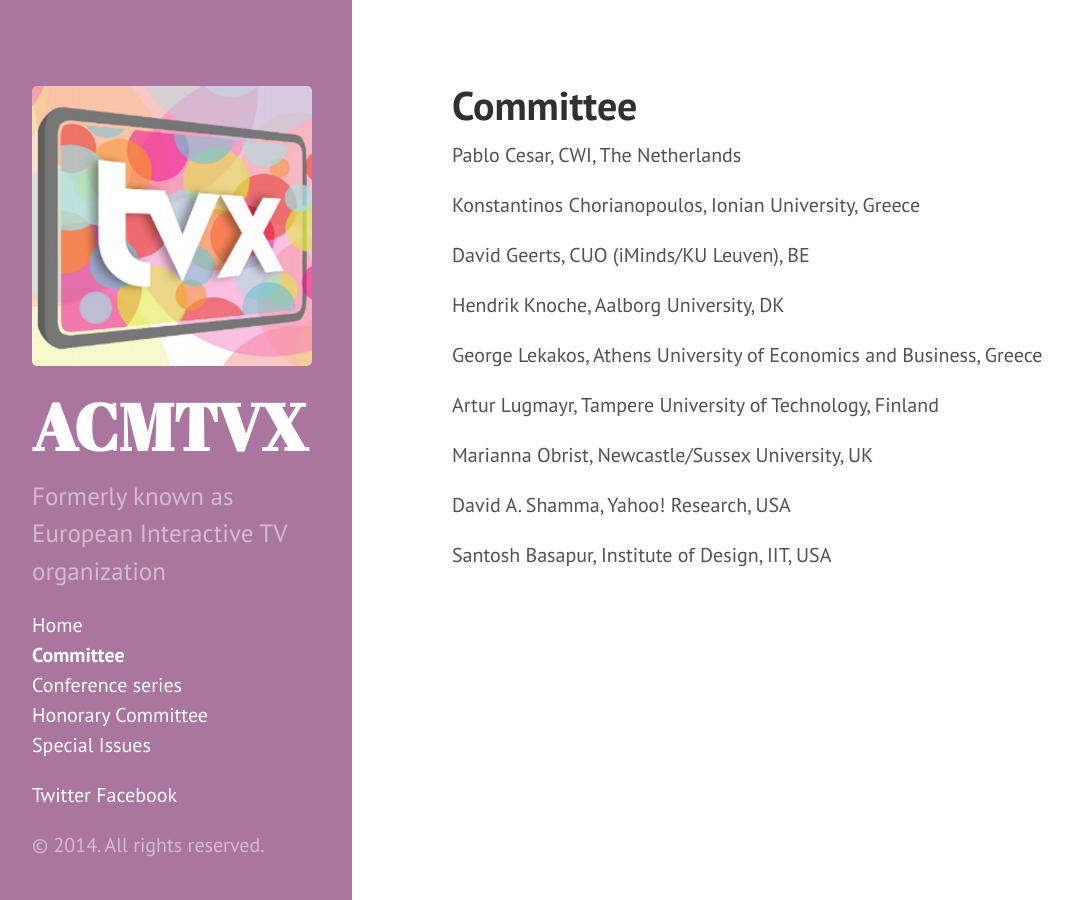
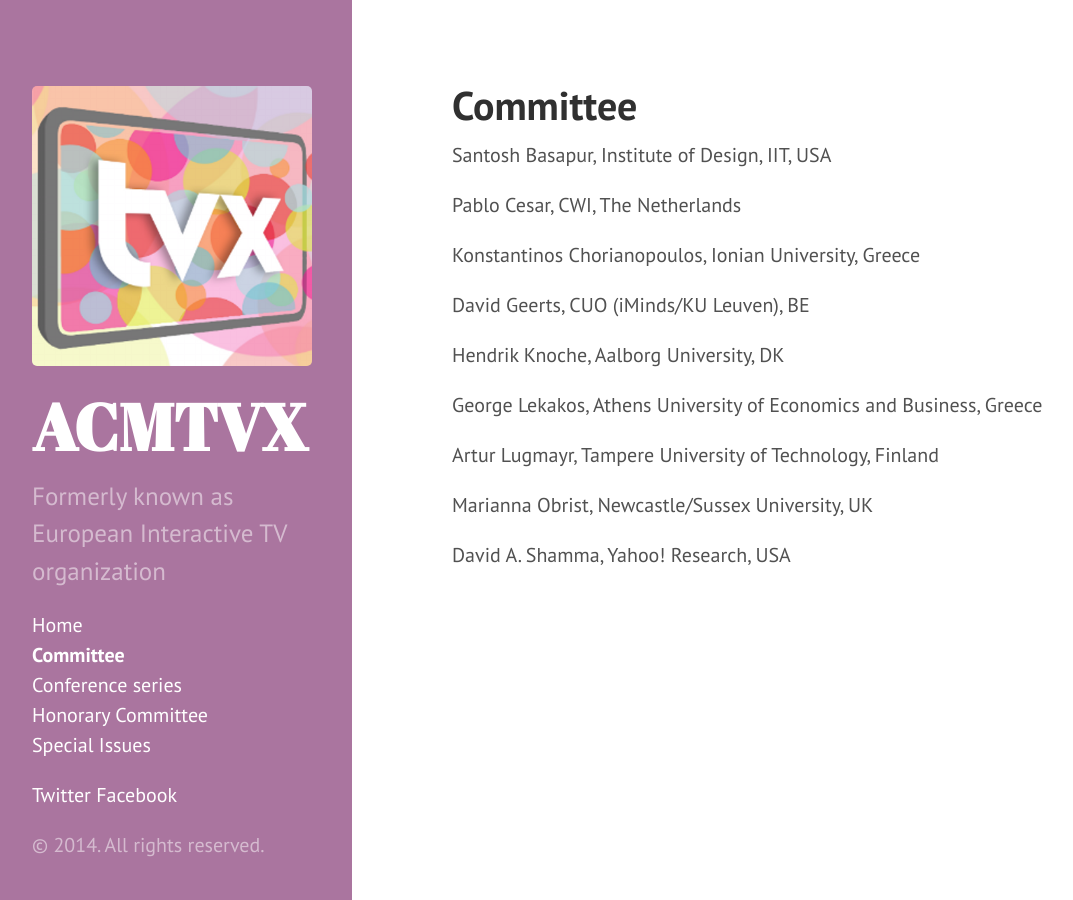
Before and after one commit to acmtvx/www, a Jekyll site: the page built from committee.md, in a window 1280 px wide. Shown: the whole page, without its empty margins (8-1081 px from the left). Built offline with Jekyll 4.4.1, drawn with Linux system fonts in a browser that asks for light colours; Markdown is read by kramdown in place of the engine named in the settings; part of the change alters nothing that is shown.

```diff
--- a/committee.md
+++ b/committee.md
@@ -2,6 +2,8 @@
 layout: page
 title: Committee
 ---
+
+Santosh Basapur, Institute of Design, IIT, USA
 
 Pablo Cesar, CWI, The Netherlands
 
@@ -18,5 +20,3 @@ Artur Lugmayr, Tampere University of Technology, Finland
 Marianna Obrist, Newcastle/Sussex University, UK
 
 David A. Shamma, Yahoo! Research, USA
-
-Santosh Basapur, Institute of Design, IIT, USA
```
